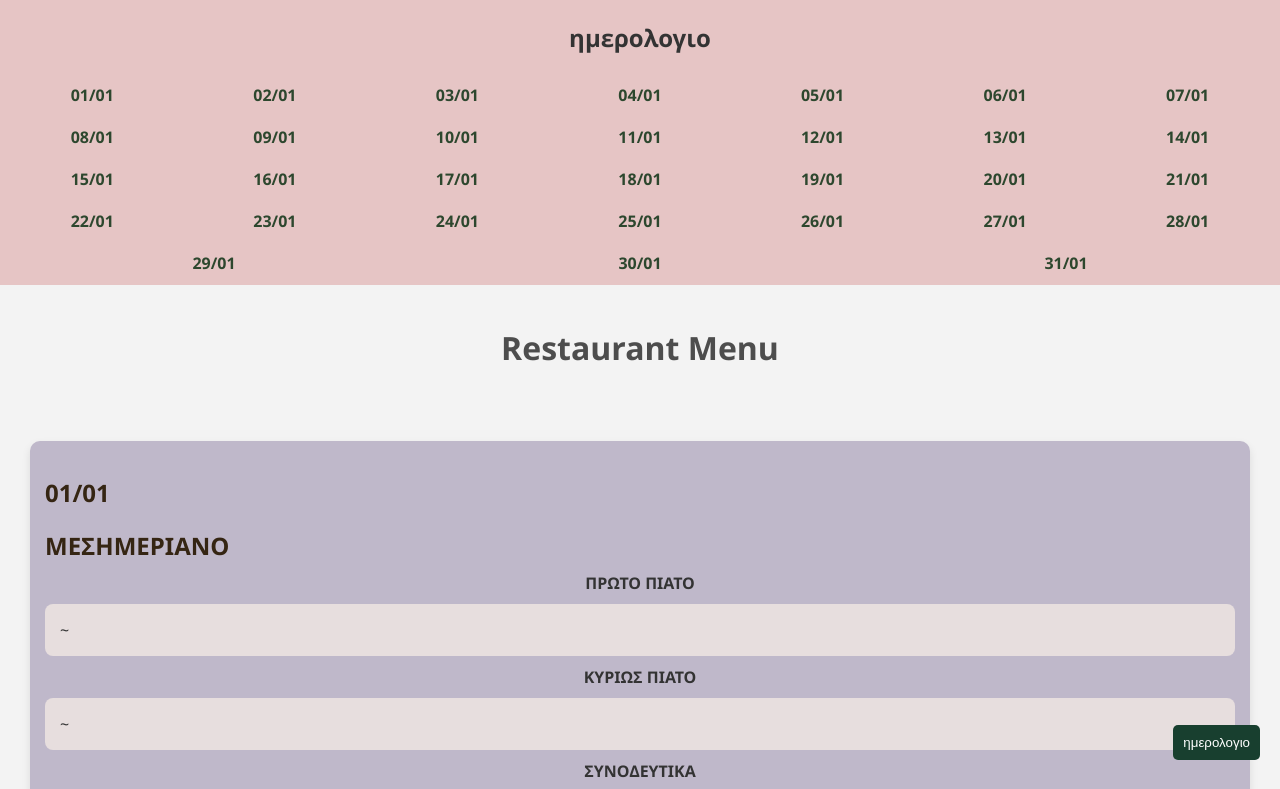
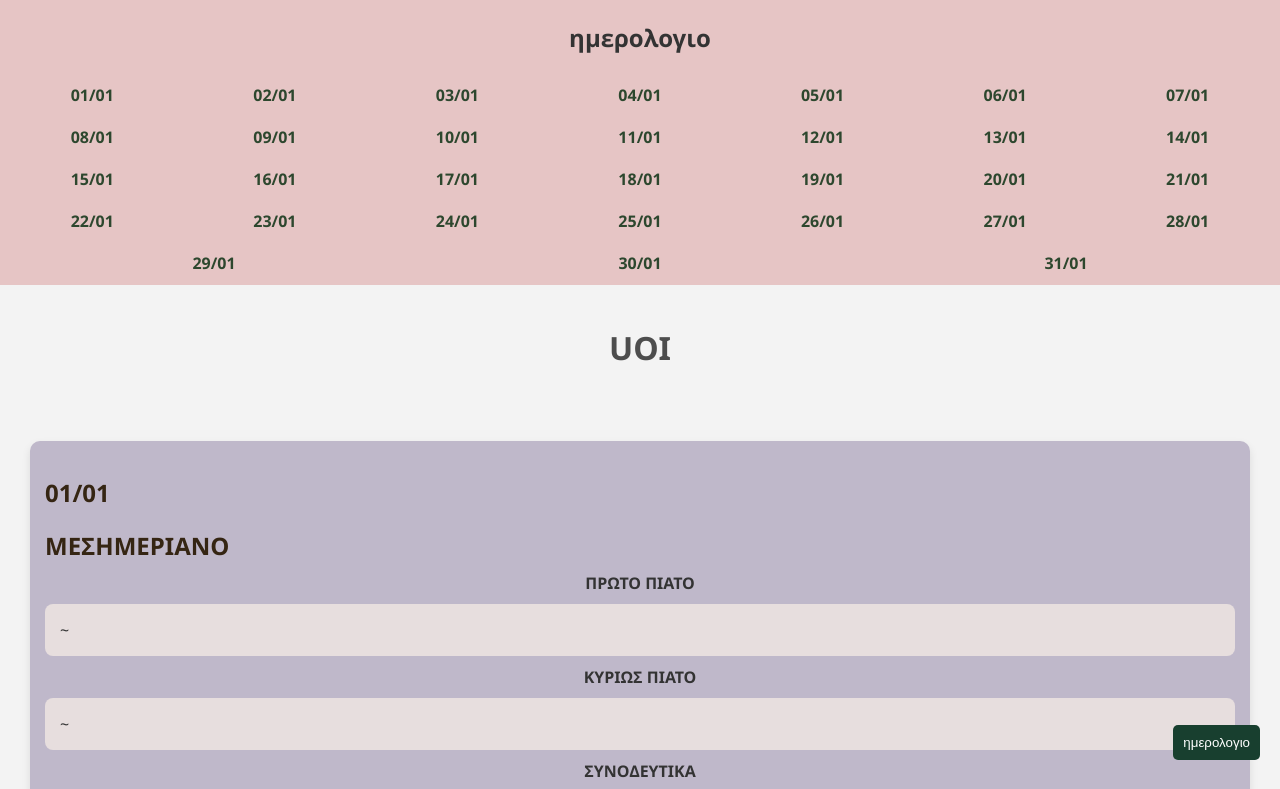
Before and after one commit to Thomasntiv/univmenu.github.io, a plain HTML site: page index.html in a window 1280 px wide. Shown: the top 789 px of the page. Drawn offline with Linux system fonts and the light colour scheme.

Commit message:
Update index.html

```diff
--- a/index.html
+++ b/index.html
@@ -195,7 +195,7 @@
 
 
 
-    <h1>Restaurant Menu</h1>
+    <h1>UOI</h1>
 
     <div class="menu-container">
 
```
